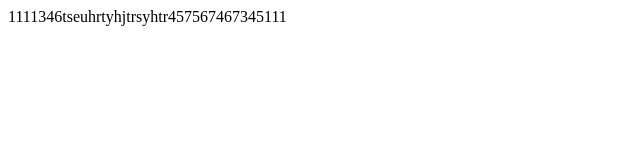
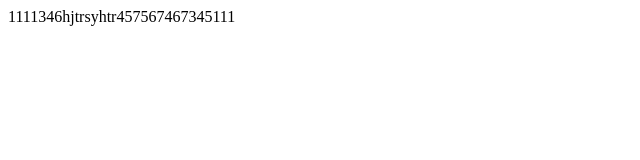
Before and after one commit to plus-five-pounds/git-demo, a plain HTML site: page index.html in a window 1280 px wide. Shown: the full height of the page, 0-640 px from the left. Drawn offline with Linux system fonts and the light colour scheme.

Commit message:
a--测试4

```diff
--- a/index.html
+++ b/index.html
@@ -3,7 +3,7 @@
  * @Author: Jeremy
  * @Date: 2022-08-25 07:56:31
  * @LastEditors: Jeremy
- * @LastEditTime: 2022-08-25 08:12:20
+ * @LastEditTime: 2022-08-25 08:15:57
 -->
 <!DOCTYPE html>
 <html lang="en">
@@ -14,6 +14,6 @@
     <title>Document</title>
   </head>
   <body>
-    <div>1111346tseuhrtyhjtrsyhtr457567467345111</div>
+    <div>1111346hjtrsyhtr457567467345111</div>
   </body>
 </html>
```
